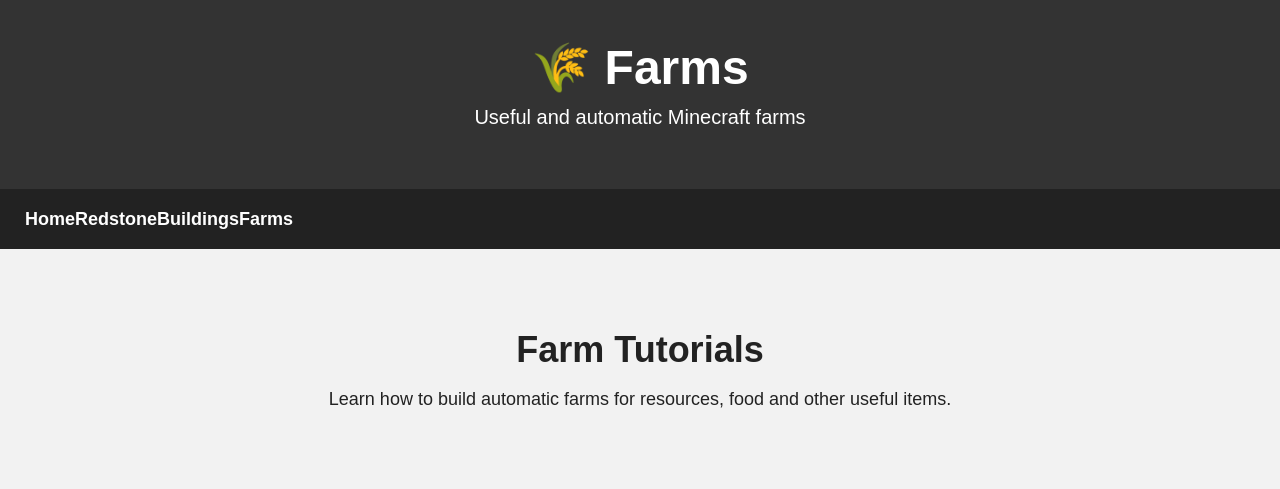
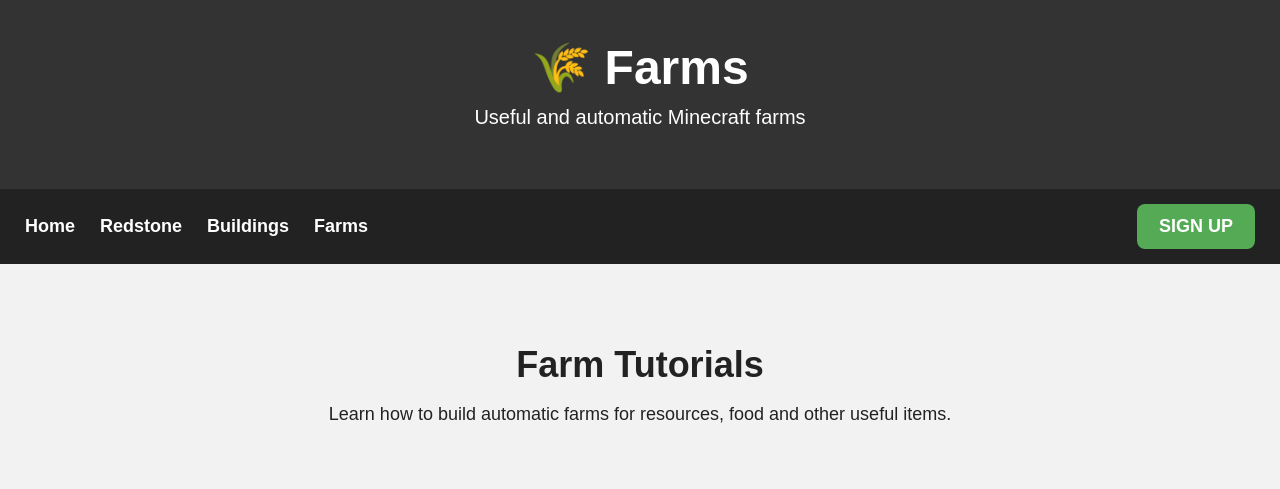
Before and after one commit to monaheiermeier-png/MCTutorials, a Flask app: page /farms in a window 1280 px wide. Shown: the top 489 px of the page. Run offline with Flask 3, Linux system fonts and the light colour scheme.

Commit message:
farms.html

```diff
--- a/templates/farms.html
+++ b/templates/farms.html
@@ -13,10 +13,14 @@
 </header>
 
 <nav>
-    <a href="/">Home</a>
-    <a href="/redstone">Redstone</a>
-    <a href="/buildings">Buildings</a>
-    <a href="/farms">Farms</a>
+    <div class="nav-left">
+        <a href="/">Home</a>
+        <a href="/redstone">Redstone</a>
+        <a href="/buildings">Buildings</a>
+        <a href="/farms">Farms</a>
+    </div>
+
+    <a href="/signup" class="signup-button">SIGN UP</a>
 </nav>
 
 <main>
```
